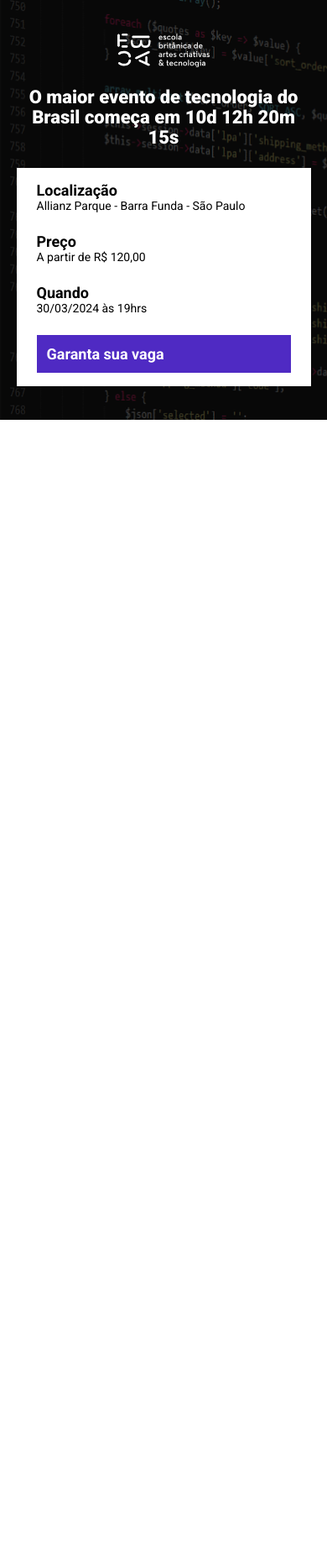
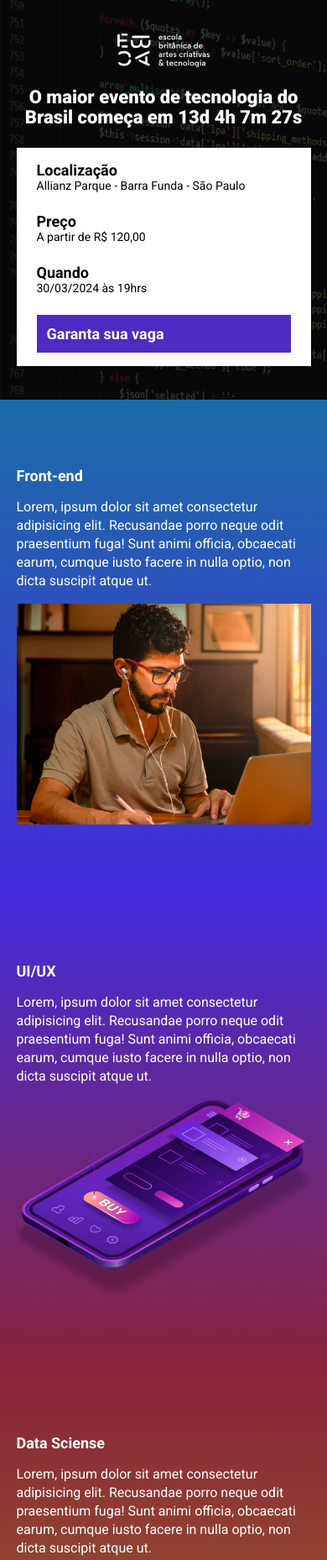
Before and after one commit to rachelpeppedev/ebac_tech_talks, a website built with Parcel: page src/index.html in a window 390 px wide. Shown: the top 1858 px of the page at 84% size. Before the commit the page ends 844 px from the top, so only its background shows below. Built offline with nearby package versions, Linux system fonts and the light colour scheme.

Commit message:
criando a contagem regressiva

```diff
--- a/package.json
+++ b/package.json
@@ -2,9 +2,9 @@
   "name": "ebac_talks",
   "version": "1.0.0",
   "description": "",
-  "main": "index.js",
   "scripts": {
     "dev": "parcel src/index.html src/styles/main.scss src/scripts/main.js",
+    "build": "parcel build src/index.html",
     "test": "echo \"Error: no test specified\" && exit 1"
   },
   "keywords": [],
--- a/src/index.html
+++ b/src/index.html
@@ -8,15 +8,15 @@
     <link rel="preconnect" href="https://fonts.googleapis.com">
     <link rel="preconnect" href="https://fonts.gstatic.com" crossorigin>
     <link href="https://fonts.googleapis.com/css2?family=Roboto:ital,wght@0,100;0,300;0,400;0,500;0,700;0,900;1,100;1,300;1,400;1,500;1,700;1,900&display=swap" rel="stylesheet">
-
     <link rel="stylesheet" href="styles/main.scss">
+    <link rel="stylesheet" href="https://unpkg.com/aos@next/dist/aos.css" />
 </head>
 <body>
     <header class="hero">
         <div class="container">
             <img class="hero__logo" src="./images/ebac_logo.svg" alt="EBAC">
             <p class="hero__text">
-                O maior evento de tecnologia do Brasil começa em 10d 12h 20m 15s
+                O maior evento de tecnologia do Brasil começa em <span id="contador"></span>
             </p>
             <div class="infos-bar">
                 <ul class="infos-bar__infos">
@@ -40,6 +40,52 @@
         </div>
     </header>
 
+    <section class="event event--frontend">
+        <div class="container" data-aos="fade-rigth">
+            <div class="event__details">
+                <h2 class="event__details__title">Front-end</h2>
+                <p class="event__details__description">
+                    Lorem, ipsum dolor sit amet consectetur adipisicing elit. Recusandae porro neque odit praesentium fuga! Sunt animi officia, obcaecati earum, cumque iusto facere in nulla optio, non dicta suscipit atque ut.
+                </p>
+            </div>
+            <img class="event__image" src="./images/frontend.png" alt="Front-end">
+        </div>
+    </section>
+    <section class="event event--ui-ux event--image-left">
+        <div class="container" data-aos="fade-lefth">
+            <div class="event__details">
+                <h2 class="event__details__title">UI/UX</h2>
+                <p class="event__details__description">
+                    Lorem, ipsum dolor sit amet consectetur adipisicing elit. Recusandae porro neque odit praesentium fuga! Sunt animi officia, obcaecati earum, cumque iusto facere in nulla optio, non dicta suscipit atque ut.
+                </p>
+            </div>
+            <img class="event__image" src="./images/ui-ux.png" alt="Front-end">
+        </div>
+    </section>
+    <section class="event event--data-science">
+        <div class="container" data-aos="fade-rigth">
+            <div class="event__details">
+                <h2 class="event__details__title">Data Sciense</h2>
+                <p class="event__details__description">
+                    Lorem, ipsum dolor sit amet consectetur adipisicing elit. Recusandae porro neque odit praesentium fuga! Sunt animi officia, obcaecati earum, cumque iusto facere in nulla optio, non dicta suscipit atque ut.
+                </p>
+            </div>
+            <img class="event__image" src="./images/data.png" alt="Front-end">
+        </div>
+    </section>
+    <section class="event event--backend event--image-left">
+        <div class="container" data-aos="fade-lefth">
+            <div class="event__details">
+                <h2 class="event__details__title">Back-End</h2>
+                <p class="event__details__description">
+                    Lorem, ipsum dolor sit amet consectetur adipisicing elit. Recusandae porro neque odit praesentium fuga! Sunt animi officia, obcaecati earum, cumque iusto facere in nulla optio, non dicta suscipit atque ut.
+                </p>
+            </div>
+            <img class="event__image" src="./images/backend.png" alt="Front-end">
+        </div>
+    </section>
+
+    <script src="https://unpkg.com/aos@next/dist/aos.js"></script>
     <script src="scripts/main.js"></script>
 </body>
 </html>
--- a/src/scripts/main.js
+++ b/src/scripts/main.js
@@ -1 +1,27 @@
-console.log("olá mundo");
+AOS.init();
+
+const dataDoEvento = new Date("Mar 10, 2024 19:00:00");
+const timeStampDoEvento = dataDoEvento.getTime();
+
+const contaAsHoras = setInterval(function() {
+    const agora = new Date ();
+    const timeStampAtual = agora.getTime();
+
+    const distanciaAteOEvento = timeStampDoEvento - timeStampAtual;
+
+    const diaEmMs = 1000 * 60 * 60 * 24;
+    const horaEmMs = 1000 * 60 * 60;
+    const minutosEmMs = 1000 * 60;
+
+    const diasAteOEvento = Math.floor(distanciaAteOEvento / diaEmMs);
+    const horasAteOEvento = Math.floor((distanciaAteOEvento % diaEmMs) / horaEmMs);
+    const minutosAteOEvento = Math.floor((distanciaAteOEvento % horaEmMs) / minutosEmMs);
+    const segundosAteOEvento = Math.floor((distanciaAteOEvento % minutosEmMs) / 1000);
+
+    document.getElementById('contador').innerHTML = `${diasAteOEvento}d ${horasAteOEvento}h ${minutosAteOEvento}m ${segundosAteOEvento}s`;
+
+    if (distanciaAteOEvento < 0) {
+        clearInterval(contaAsHoras);
+        document.getElementById('contador').innerHTML = 'Evento expirado';
+    }
+}, 1000);
--- /dev/null
+++ b/src/styles/_event.scss
@@ -0,0 +1,63 @@
+@use 'variables';
+
+.event {
+    padding: 80px 0;
+
+    &--frontend {
+        background-image: linear-gradient(variables.$blue1, variables.$blue2);
+    }
+
+    &--ui-ux {
+        background-image: linear-gradient(variables.$blue2, variables.$pink);
+    }
+
+    &--data-science {
+        background-image: linear-gradient(variables.$pink, variables.$yellow);
+    }
+
+    &--backend {
+        background-image: linear-gradient(variables.$yellow, variables.$pink);
+    }
+
+    &--image-left {
+        .container {
+            flex-direction: row-reverse;
+        }
+    }
+
+    .container {
+        display: flex;
+        gap: 40px;
+    }
+
+    &__image {
+        max-width: 360px;
+    }
+
+    &__details {
+        &__title {
+            font-size: 18px;
+            font-weight: bold;
+            margin-bottom: 16px;
+        }
+
+        &__description {
+            line-height: 22px;
+        }
+    }
+
+    @media (max-width: 640px) {
+        .container {
+            display: block;
+        }
+
+        &__image {
+            width: 100%;
+        }
+
+        &__details {
+            margin-right: 0;
+            margin-bottom: 16px;
+        }
+    }
+}
--- a/src/styles/_hero.scss
+++ b/src/styles/_hero.scss
@@ -1,3 +1,5 @@
+@use 'variables';
+
 .hero {
     padding-top: 64px;
     padding-bottom: 100px;
@@ -16,7 +18,7 @@
         left: 0;
         width: 100%;
         height: 100%;
-        background-color: #000;
+        background-color: variables.$secondaryTextColor;
         content: '';
         opacity: .7;
     }
--- /dev/null
+++ b/src/styles/_variables.scss
@@ -0,0 +1,8 @@
+$textColor: #fff;
+$secondaryTextColor: #000;
+
+$blue1: #1B6CA7;
+$blue2: #442BDB;
+$pink: #89223B;
+$yellow: #9C791D;
+$purple: #4F2AC3;
--- a/src/styles/componentes/_buttons.scss
+++ b/src/styles/componentes/_buttons.scss
@@ -1,3 +1,5 @@
+@use '../variables';
+
 .button {
     padding: 12px;
     font-size: 18px;
@@ -7,8 +9,8 @@
     white-space: nowrap;
 
     &--primary {
-        color: #fff;
-        background-color: #4F2AC3;
+        color: variables.$textColor;
+        background-color: variables.$purple;
     }
 
     @media (max-width: 640px) {
--- a/src/styles/componentes/_infos_bar.scss
+++ b/src/styles/componentes/_infos_bar.scss
@@ -1,6 +1,8 @@
+@use '../variables';
+
 .infos-bar {
     padding: 16px 24px;
-    background-color: #fff;
+    background-color: variables.$textColor;
     display: flex;
     justify-content: space-between;
 
@@ -10,10 +12,10 @@
 
         &__item {
             font-size: 14px;
-            color: #000;
+            color: variables.$secondaryTextColor;
 
             b {
-                color: #000;
+                color: variables.$secondaryTextColor;
                 font-size: 18px;
                 display: block;
             }
--- a/src/styles/main.scss
+++ b/src/styles/main.scss
@@ -1,13 +1,15 @@
 @use 'hero';
 @use 'componentes/infos_bar';
 @use 'componentes/buttons';
+@use 'event';
+@use 'variables';
 
 * {
     margin: 0;
     padding: 0;
     box-sizing: border-box;
     font-family: Roboto, sans-serif;
-    color: #fff;
+    color: variables.$textColor;
     list-style: none;
 }
 
```
